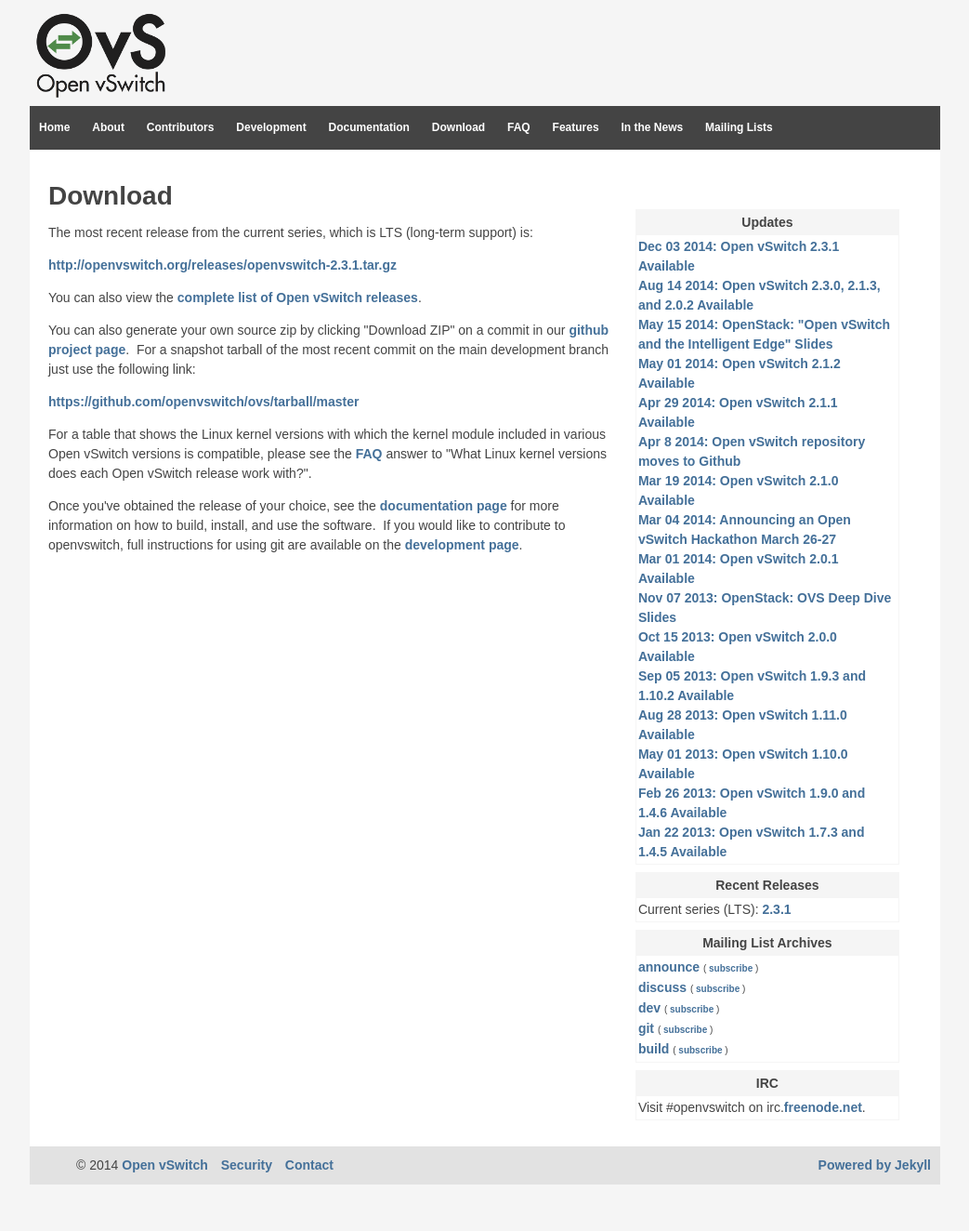
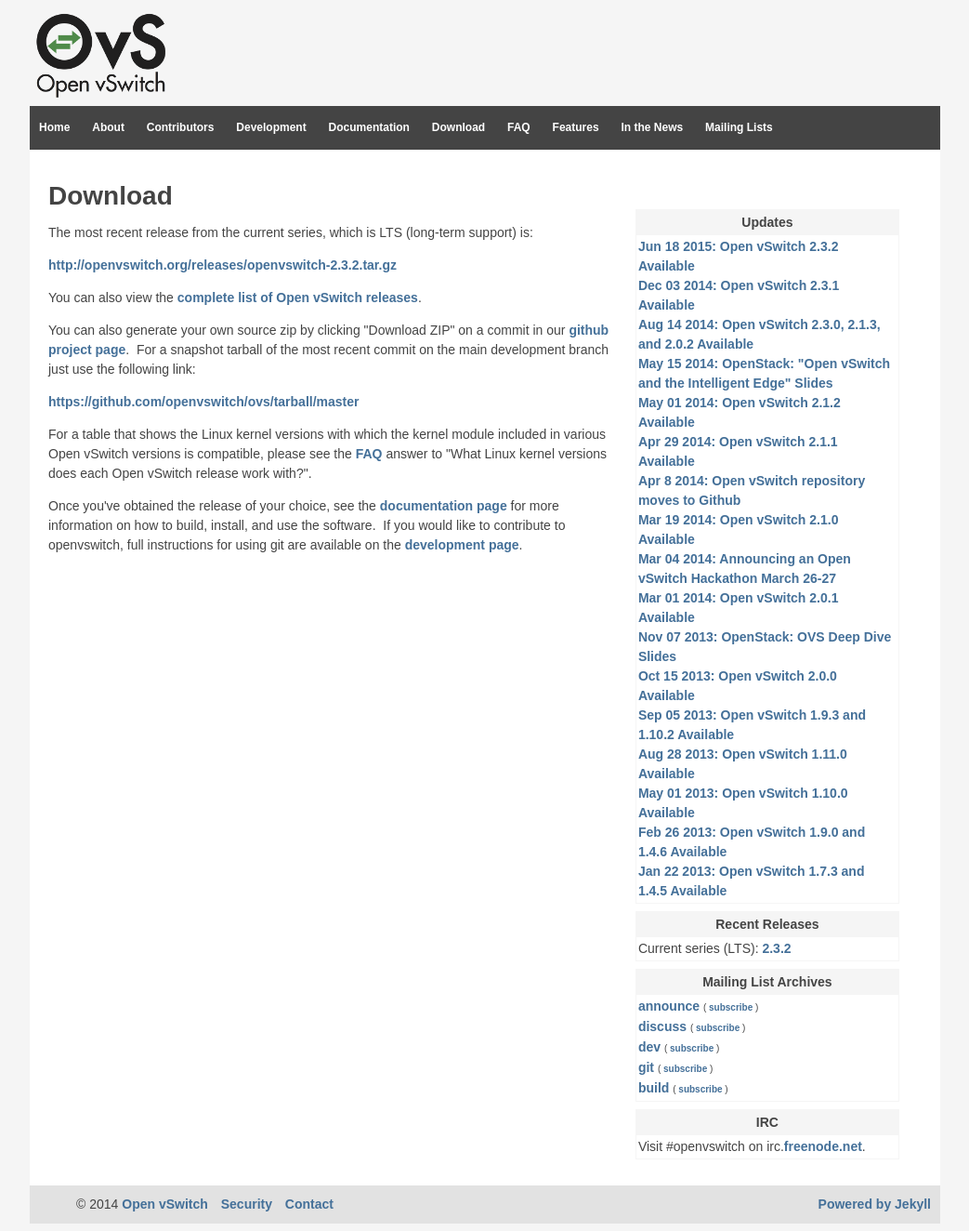
Before and after one commit to openvswitch/openvswitch.github.io, a Jekyll site: the page built from download/index.html, in a window 1280 px wide. Shown: the whole page at 93% size, without its empty margins (118-1161 px from the left). Built offline with Jekyll 4.4.1, drawn with Linux system fonts in a browser that asks for light colours; before the commit the page ends 1282 px from its top, so only the background shows below that.

Commit message:
Update for 2.3.2 release.

```diff
--- a/_includes/side-widgets.html
+++ b/_includes/side-widgets.html
@@ -3,6 +3,8 @@
         Updates
     </div>
     <div class="textwidget">
+        <a href=http://openvswitch.org/pipermail/announce/2015-June/000075.html>Jun 18 2015: Open vSwitch 2.3.2 Available</a>
+        <br>
         <a href=http://openvswitch.org/pipermail/announce/2014-December/000071.html>Dec 03 2014: Open vSwitch 2.3.1 Available</a>
         <br>
         <a href=http://openvswitch.org/pipermail/announce/2014-August/000067.html>Aug 14 2014: Open vSwitch 2.3.0, 2.1.3, and 2.0.2 Available</a>
@@ -40,7 +42,7 @@
         Recent Releases
     </div>
     <div class="textwidget">
-        Current series (LTS): <a href="http://openvswitch.org/releases/openvswitch-2.3.1.tar.gz">2.3.1</a><br>
+        Current series (LTS): <a href="http://openvswitch.org/releases/openvswitch-2.3.2.tar.gz">2.3.2</a><br>
     </div>
 </div>
 <div class="widget">
--- a/download/index.html
+++ b/download/index.html
@@ -23,7 +23,7 @@
 ---
 <!-- TODO releases files -->
 <p>The most recent release from the current series, which is LTS (long-term support) is:</p>
-<p><a href="http://openvswitch.org/releases/openvswitch-2.3.1.tar.gz">http://openvswitch.org/releases/openvswitch-2.3.1.tar.gz</a></p>
+<p><a href="http://openvswitch.org/releases/openvswitch-2.3.2.tar.gz">http://openvswitch.org/releases/openvswitch-2.3.2.tar.gz</a></p>
 <p>You can also view the <a href="http://openvswitch.org/releases">complete list of Open vSwitch releases</a>.</p>
 <p>You can also generate your own source zip by clicking "Download ZIP" on a commit in our <a href="https://github.com/openvswitch/ovs/">github project page</a>.&nbsp; For a snapshot tarball of the most recent commit on the main development branch just use the following link:</p>
 <p><a href="https://github.com/openvswitch/ovs/tarball/master">https://github.com/openvswitch/ovs/tarball/master</a></p>
```
